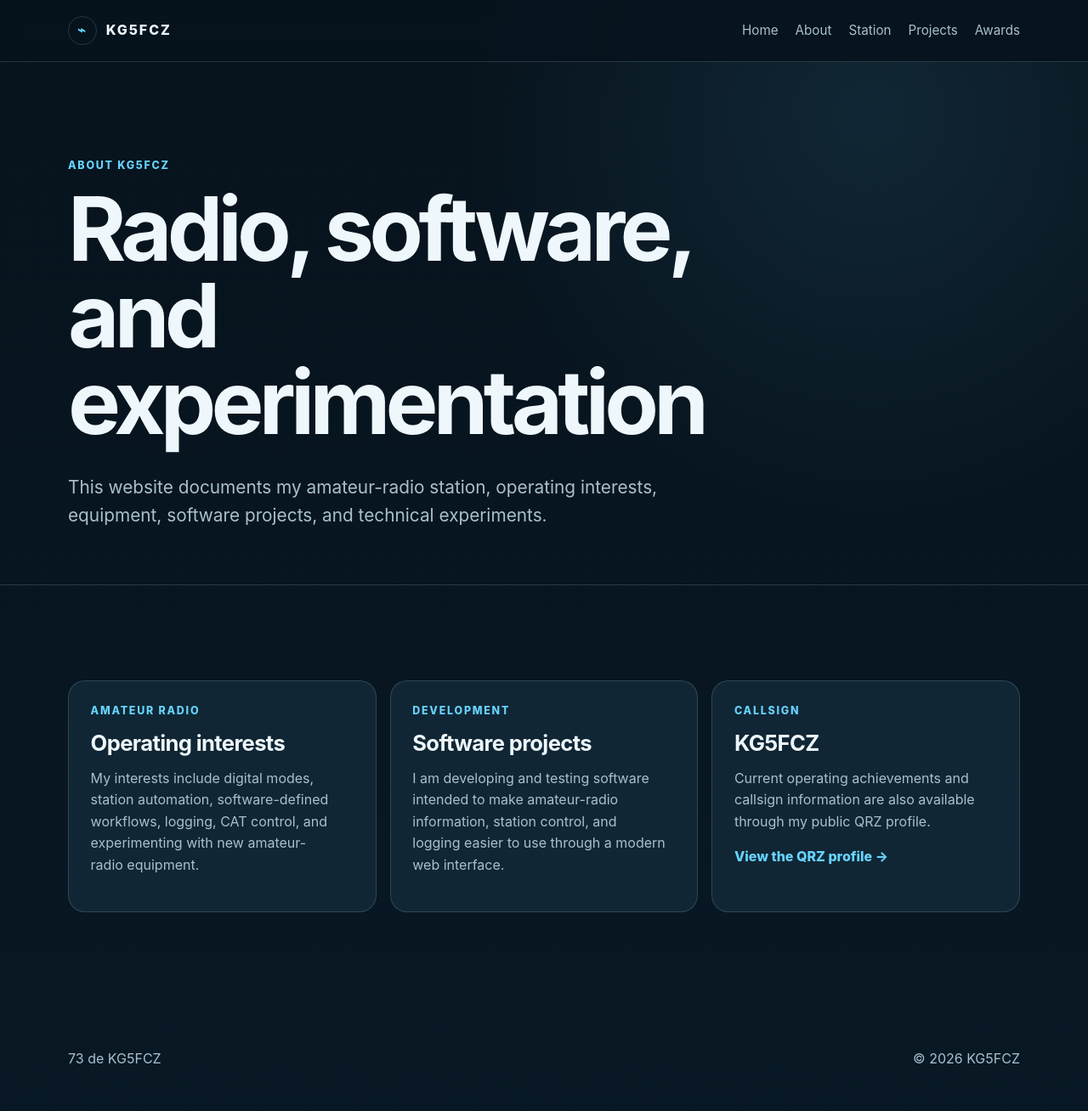
After one commit to flydthbrbr/kg5fcz-web, a Flask app: page /about in a window 1280 px wide. The commit adds this page. Shown: the whole page at 85% size. Run offline with Flask 3, Linux system fonts and the light colour scheme.

Commit message:
add about station and project pages

```diff
--- a/app/routes.py
+++ b/app/routes.py
@@ -64,6 +64,95 @@ def index():
     )
 
 
+@main.get("/about")
+def about():
+    """Render information about KG5FCZ and the station."""
+
+    return render_template(
+        "about.html",
+        callsign="KG5FCZ",
+    )
+
+
+@main.get("/station")
+def station():
+    """Render station equipment and operating information."""
+
+    equipment = [
+        {
+            "category": "Primary radio",
+            "name": "Yaesu FTX-1 Optima",
+            "description": (
+                "Portable and base-station operation with CAT control, "
+                "digital-mode support, and software integration."
+            ),
+        },
+        {
+            "category": "Station software",
+            "name": "OpenHamClock",
+            "description": (
+                "A browser-based amateur-radio dashboard hosted at "
+                "clock.kg5fcz.com."
+            ),
+        },
+        {
+            "category": "Operating",
+            "name": "Digital and mixed-mode operation",
+            "description": (
+                "Experimentation with digital modes, logging, rig control, "
+                "and amateur-radio software."
+            ),
+        },
+    ]
+
+    return render_template(
+        "station.html",
+        callsign="KG5FCZ",
+        equipment=equipment,
+    )
+
+
+@main.get("/projects")
+def projects():
+    """Render current and planned amateur-radio projects."""
+
+    project_list = [
+        {
+            "name": "OpenHamClock",
+            "status": "Active",
+            "description": (
+                "A web-based amateur-radio information display with plans "
+                "for profiles, logging, ADIF tools, and station integration."
+            ),
+            "url": "https://clock.kg5fcz.com/",
+        },
+        {
+            "name": "KG5FCZ Website",
+            "status": "Active",
+            "description": (
+                "This Flask website, including station information, project "
+                "documentation, QRZ integration, and future logbook tools."
+            ),
+            "url": None,
+        },
+        {
+            "name": "FLRIG FTX-1 Support",
+            "status": "Research",
+            "description": (
+                "Investigation and development work related to improving "
+                "Yaesu FTX-1 Optima support in FLRIG."
+            ),
+            "url": None,
+        },
+    ]
+
+    return render_template(
+        "projects.html",
+        callsign="KG5FCZ",
+        projects=project_list,
+    )
+
+
 @main.get("/health")
 def health():
     """Health endpoint used for deployment and monitoring checks."""
--- a/app/static/css/styles.css
+++ b/app/static/css/styles.css
@@ -363,3 +363,56 @@ h3 {
   .button-row { align-items: stretch; flex-direction: column; }
   .footer-inner { flex-direction: column; gap: 0; }
 }
+.page-hero {
+  padding: 7rem 0 4rem;
+  border-bottom: 1px solid var(--line);
+}
+
+.page-title {
+  max-width: 900px;
+  margin: 0;
+  font-size: clamp(3rem, 9vw, 6.5rem);
+  line-height: 0.98;
+  letter-spacing: -0.055em;
+}
+
+.page-intro {
+  max-width: 720px;
+  margin: 2rem 0 0;
+  color: var(--muted);
+  font-size: clamp(1.05rem, 2vw, 1.3rem);
+}
+
+.content-grid {
+  display: grid;
+  grid-template-columns: repeat(3, 1fr);
+  gap: 1rem;
+}
+
+.content-card {
+  padding: 1.6rem;
+  border: 1px solid var(--line);
+  border-radius: var(--radius);
+  background: var(--panel);
+}
+
+.content-card h2 {
+  max-width: none;
+  margin-bottom: 1rem;
+  font-size: 1.6rem;
+  letter-spacing: -0.025em;
+}
+
+.content-card p:not(.eyebrow) {
+  color: var(--muted);
+}
+
+@media (max-width: 820px) {
+  .content-grid {
+    grid-template-columns: 1fr;
+  }
+
+  .page-hero {
+    padding: 5rem 0 3rem;
+  }
+}
--- /dev/null
+++ b/app/templates/about.html
@@ -0,0 +1,68 @@
+{% extends "base.html" %}
+
+{% block title %}About | {{ callsign }}{% endblock %}
+
+{% block description %}
+About KG5FCZ, amateur-radio interests, station activities, and software work.
+{% endblock %}
+
+{% block content %}
+<section class="page-hero">
+    <div class="container">
+        <p class="eyebrow">About {{ callsign }}</p>
+        <h1 class="page-title">Radio, software, and experimentation</h1>
+
+        <p class="page-intro">
+            This website documents my amateur-radio station, operating
+            interests, equipment, software projects, and technical
+            experiments.
+        </p>
+    </div>
+</section>
+
+<section class="section">
+    <div class="container content-grid">
+        <article class="content-card">
+            <p class="eyebrow">Amateur radio</p>
+            <h2>Operating interests</h2>
+
+            <p>
+                My interests include digital modes, station automation,
+                software-defined workflows, logging, CAT control, and
+                experimenting with new amateur-radio equipment.
+            </p>
+        </article>
+
+        <article class="content-card">
+            <p class="eyebrow">Development</p>
+            <h2>Software projects</h2>
+
+            <p>
+                I am developing and testing software intended to make
+                amateur-radio information, station control, and logging
+                easier to use through a modern web interface.
+            </p>
+        </article>
+
+        <article class="content-card">
+            <p class="eyebrow">Callsign</p>
+            <h2>{{ callsign }}</h2>
+
+            <p>
+                Current operating achievements and callsign information are
+                also available through my public QRZ profile.
+            </p>
+
+            <p>
+                <a
+                    class="text-link"
+                    href="https://www.qrz.com/db/KG5FCZ"
+                    rel="noopener noreferrer"
+                >
+                    View the QRZ profile →
+                </a>
+            </p>
+        </article>
+    </div>
+</section>
+{% endblock %}
--- a/app/templates/base.html
+++ b/app/templates/base.html
@@ -32,13 +32,13 @@
                 <span class="brand-mark" aria-hidden="true">⌁</span>
                 <span>{{ callsign | default("KG5FCZ") }}</span>
             </a>
-
-            <div class="nav-links">
-                <a href="{{ url_for('main.index') }}#about">About</a>
-                <a href="{{ url_for('main.index') }}#awards">Awards</a>
-                <a href="{{ url_for('main.index') }}#projects">Projects</a>
-                <a href="{{ url_for('main.index') }}#links">Links</a>
-            </div>
+		<div class="nav-links">
+			<a href="{{ url_for('main.index') }}">Home</a>
+			<a href="{{ url_for('main.about') }}">About</a>
+			<a href="{{ url_for('main.station') }}">Station</a>
+			<a href="{{ url_for('main.projects') }}">Projects</a>
+			<a href="{{ url_for('main.index') }}#awards">Awards</a>
+		</div>
         </nav>
     </header>
 
```
Also changed, not shown: app/templates/projects.html (added, +45 -0 lines), app/templates/station.html (added, +58 -0 lines), tests/test_routes.py (+32 -0 lines).
